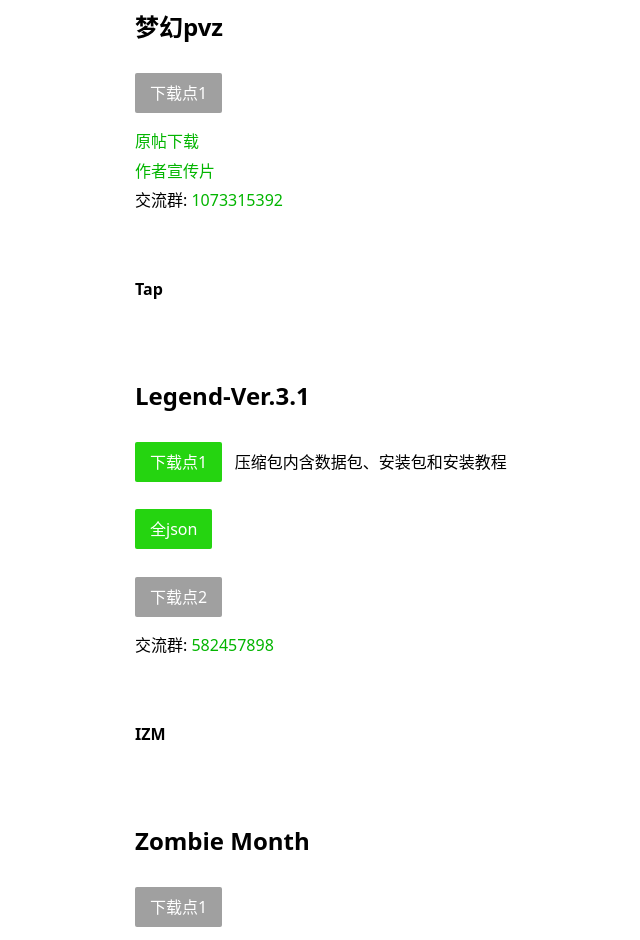
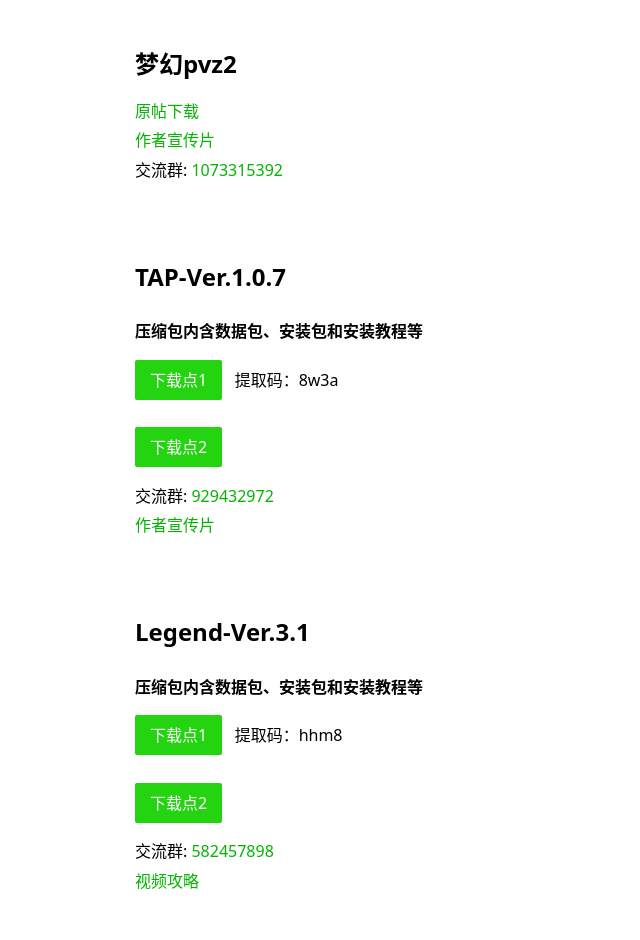
Before and after one commit to pvz2bar/pvz2bar.github.io, a plain HTML site: page Download/mod/mod.html in a window 1280 px wide. Shown: the part 1491-2431 px from the top of the page, without its empty margins (25-665 px from the left). Drawn offline with Linux system fonts and the light colour scheme.

Commit message:
Upload Links &Remove mess
Add "BCPI","Legend","Tap" ,"Re-MD","PH"download links
Remove "梦幻pvz2","Zombie Month" buttons

```diff
--- a/Download/mod/mod.html
+++ b/Download/mod/mod.html
@@ -22,8 +22,15 @@
 
    <p><br></p>
    <h2><b>BCPI-Ver.1.3.1</b></h2>
-   <p><a class="button new" href="http://dwz.win/DrY" target="_blank">下载点1</a> &nbsp;&nbsp;压缩包内含安装包、数据包与防闪退框架及安装教程</p>
-   <p><a class="button old" href="../../signal/construction/construction.html" target="_blank">下载点2</a> &nbsp;&nbsp;</p>
+
+   <div class="post">
+
+      <p><b>压缩包内含安装包、数据包与防闪退框架及安装教程</b></p>
+
+   </div>
+
+   <p><a class="button new" href="https://pan.baidu.com/s/1XkFAkPRtkpn-AnQP5u9UIg" target="_blank">下载点1</a> &nbsp;&nbsp;提取码：ysft</p>
+   <p><a class="button new" href="http://dwz.win/DrY" target="_blank">下载点2</a> &nbsp;&nbsp;</p>
    <p><a href="https://tieba.baidu.com/p/6612350310">原帖下载</a></p>
    <p><a href="https://www.bilibili.com/video/av99534778" target="_blank">作者宣传片</a></p>
    <p>玩家交流群: <a href="https://jq.qq.com/?_wv=1027&k=fxhDToJi" target="_blank">823539786</a></p>
@@ -59,23 +66,42 @@
    <p><br></p>
 
    <p><br></p>
-   <p><h2>梦幻pvz</h2></p>
-   <p><a class="button old" href="../../signal/construction/construction.html" target="_blank">下载点1</a> &nbsp;&nbsp;</p>
+   <p><h2>梦幻pvz2</h2></p>
    <p><a href="https://tieba.baidu.com/p/6470920527" target="_blank">原帖下载</a></p>
    <p><a href="https://www.bilibili.com/video/av328096149" target="_blank">作者宣传片</a></p>
    <p>交流群: <a href="https://jq.qq.com/?_wv=1027&k=fuCPlX2b" target="_blank">1073315392</a></p>
    <p><br></p>
 
    <p><br></p>
-   <p><b>Tap</b></p>
+   <p><h2>TAP-Ver.1.0.7</h2></p>
+
+   <div class="post">
+
+      <p><b>压缩包内含数据包、安装包和安装教程等</b></p>
+
+   </div>
+
+
+   <p><a class="button new" href="https://pan.baidu.com/s/1rVbGkwd8zV-xIsxEBcFjQg" target="_blank">下载点1</a> &nbsp;&nbsp;提取码：8w3a</p>
+   <p><a class="button new" href="http://dwz.win/DNQ" target="_blank">下载点2</a> &nbsp;&nbsp;</p>
+   <p>交流群: <a href="https://jq.qq.com/?_wv=1027&k=HBP8WzIW" target="_blank">929432972</a></p>
+   <p><a href="https://www.bilibili.com/video/av412555739" target="_blank">作者宣传片</a></p>
    <p><br></p>
 
    <p><br></p>
    <p><h2>Legend-Ver.3.1</h2></p>
-   <p><a class="button new" href="http://dwz.win/DMw" target="_blank">下载点1</a> &nbsp;&nbsp;压缩包内含数据包、安装包和安装教程</p>
-   <p><a class="button new" href="http://dwz.win/DMy" target="_blank">全json</a> &nbsp;&nbsp;</p>
-   <p><a class="button old" href="../../signal/construction/construction.html" target="_blank">下载点2</a> &nbsp;&nbsp;</p>
+
+   <div class="post">
+
+      <p><b>压缩包内含数据包、安装包和安装教程等</b></p>
+
+   </div>
+
+
+   <p><a class="button new" href="https://pan.baidu.com/s/1WifJHYA3bl-8u5McEj2xsA" target="_blank">下载点1</a> &nbsp;&nbsp;提取码：hhm8</p>
+   <p><a class="button new" href="http://dwz.win/DMw" target="_blank">下载点2</a> &nbsp;&nbsp;</p>
    <p>交流群: <a href="https://jq.qq.com/?_wv=1027&k=KpUK0fgt" target="_blank">582457898</a></p>
+   <p><a href="https://www.bilibili.com/video/av78309458" target="_blank">视频攻略</a></p>
    <p><br></p>
 
    <p><br></p>
@@ -84,7 +110,6 @@
 
    <p><br></p>
    <p><h2>Zombie Month</h2></p>
-   <p><a class="button old" href="../../signal/construction/construction.html" target="_blank">下载点1</a> &nbsp;&nbsp;</p>
    <p><a href="https://tieba.baidu.com/p/5829390101" target="_blank">原帖下载</a></p>
    <p><a href="https://www.bilibili.com/video/av28682769" target="_blank">作者宣传片</a></p>
    <p><br></p>
@@ -96,15 +121,15 @@
    <p><br></p>
    <p><h2>Re-MD</h2></p>
    <p><a href="https://tieba.baidu.com/p/5233707589" target=_blank">原帖下载</a></p>
-   <p><a class="button new" href="http://dwz.win/DGm" target="_blank">下载点1</a> &nbsp;&nbsp;</p>
-   <p><a class="button old" href="../../signal/construction/construction.html" target="_blank">下载点2</a> &nbsp;&nbsp;</p>
+   <p><a class="button new" href="https://wwe.lanzous.com/i1tOydjntmb" target="_blank">下载点1</a> &nbsp;&nbsp;</p>
+   <p><a class="button new" href="http://dwz.win/DGm" target="_blank">下载点2</a> &nbsp;&nbsp;</p>
    <p><br></p>
 
    <p><br></p>
    <p><font color="red" ><h2>Prismatic Hell</h2></font></p>
-
    <p><a href="../../signal/construction/construction.html" target="_blank">原帖下载</a></p>
-   <p><a class="button new" href="http://dwz.win/DGq" target="_blank">下载点1</a> &nbsp;&nbsp;</p>
+   <p><a class="button new" href="https://wwe.lanzous.com/i2uULdjntnc" target="_blank">下载点1</a> &nbsp;&nbsp;</p>
+   <p><a class="button new" href="http://dwz.win/DGq" target="_blank">下载点2</a> &nbsp;&nbsp;</p>
    <p><br></p>
 
    <p><br></p>
```
Also changed, not shown: about/about.html (+1 -1 lines), index.html (+1 -1 lines).
